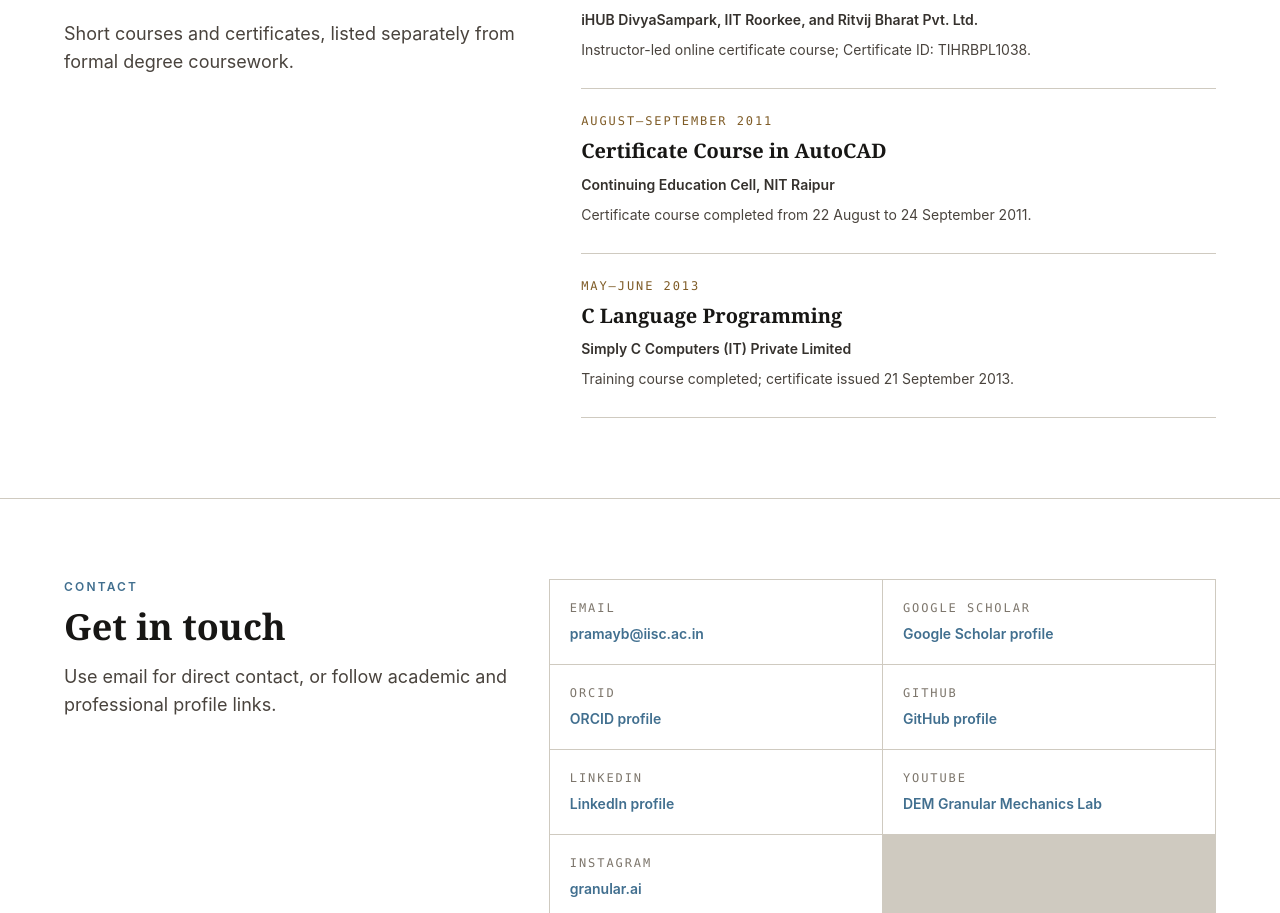
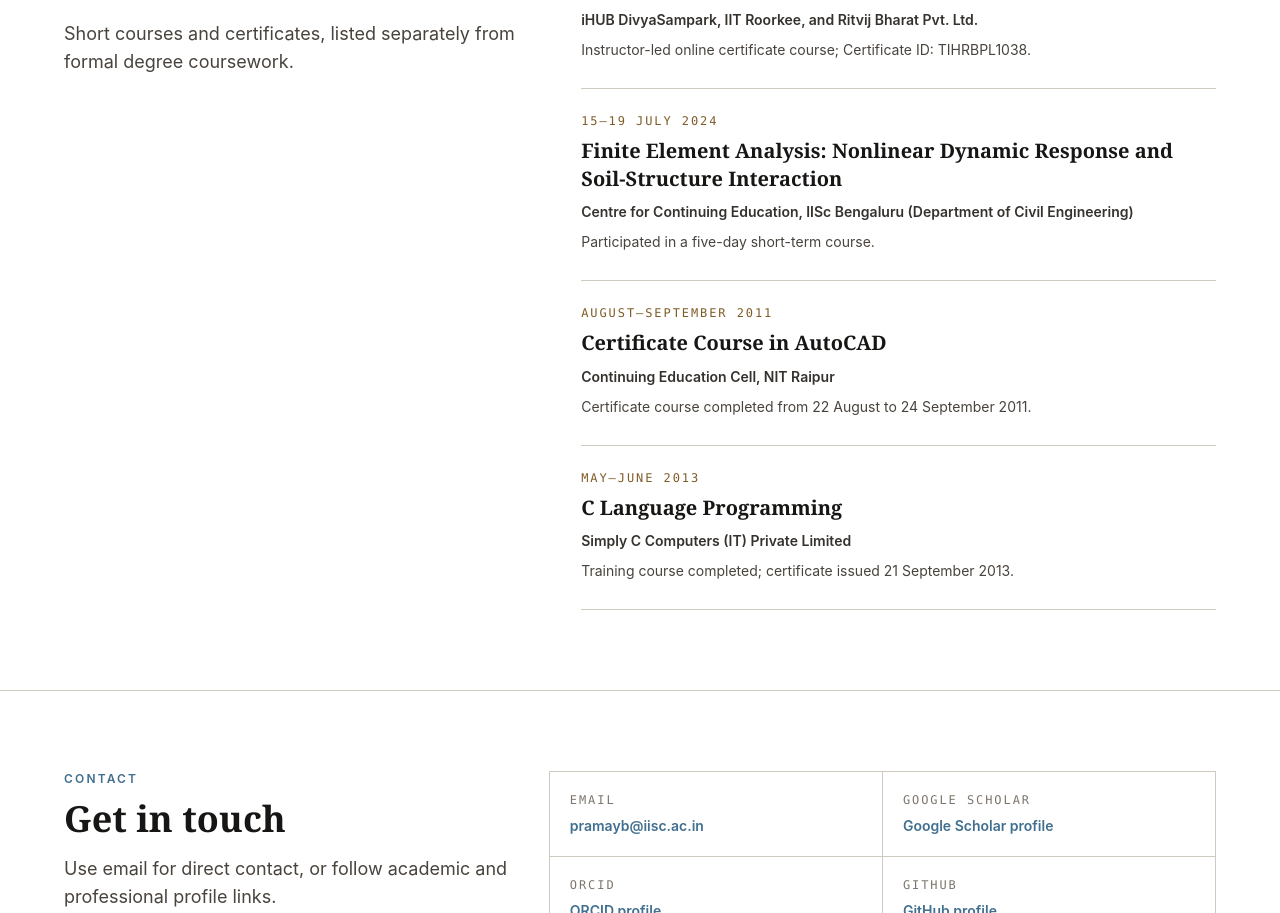
Before and after one commit to pramaybaero-droid/pramaybaero-droid.github.io, a React (Vite) app: page / in a window 1280 px wide. Shown: the part 9313-10226 px from the top of the page. Built offline with nearby package versions, Linux system fonts and the light colour scheme.

Commit message:
Add IISc nonlinear dynamic FEA short-course participation to training records

```diff
--- a/src/data/profile.ts
+++ b/src/data/profile.ts
@@ -141,6 +141,12 @@ export const profile = {
       detail: "Instructor-led online certificate course; Certificate ID: TIHRBPL1038."
     },
     {
+      title: "Finite Element Analysis: Nonlinear Dynamic Response and Soil-Structure Interaction",
+      provider: "Centre for Continuing Education, IISc Bengaluru (Department of Civil Engineering)",
+      period: "15–19 July 2024",
+      detail: "Participated in a five-day short-term course."
+    },
+    {
       title: "Certificate Course in AutoCAD",
       provider: "Continuing Education Cell, NIT Raipur",
       period: "August–September 2011",
```
Also changed, not shown: 1 other file (tests, documents, lock files or other folders).
